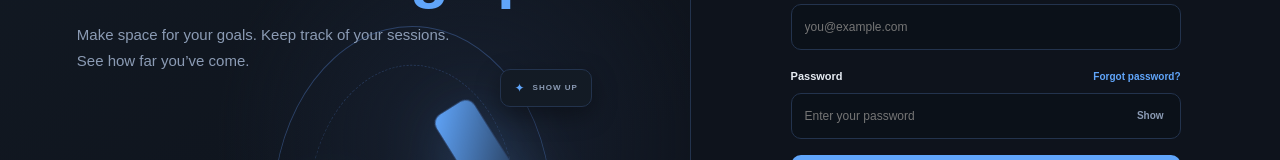
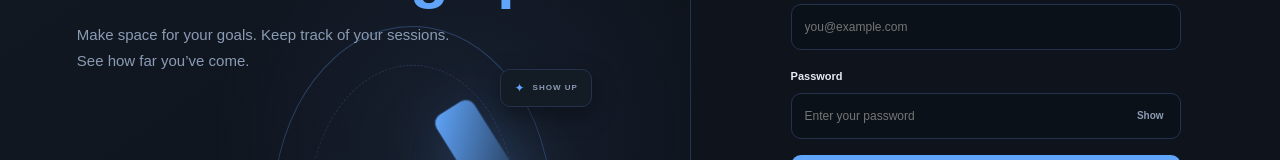
Before and after one commit to JacobPlusPlus/gym-app, a React (Vite) app in the folder frontend/: page /login in a window 1280 px wide. Shown: the part 325-485 px from the top of the page. Built offline with nearby package versions, Linux system fonts and the light colour scheme.

Commit message:
fix: remove password reset from login

```diff
--- a/frontend/src/pages/Login.jsx
+++ b/frontend/src/pages/Login.jsx
@@ -77,9 +77,6 @@ function Login() {
 
             <div className="login-password-label">
               <label htmlFor="login-password">Password</label>
-              <button type="button" className="login-text-button" onClick={() => setNotice('Password reset is not available in this demo yet.')}>
-                Forgot password?
-              </button>
             </div>
             <div className="login-password-field">
               <input
--- a/frontend/src/styles/login.css
+++ b/frontend/src/styles/login.css
@@ -197,8 +197,7 @@
   font-size: 11px;
 }
 
-.login-demo-link,
-.login-text-button {
+.login-demo-link {
   padding: 0;
   border: 0;
   background: transparent;
@@ -262,10 +261,6 @@
   margin-top: 2px;
 }
 
-.login-text-button {
-  font-size: 10px;
-}
-
 .login-password-field {
   position: relative;
 }
@@ -290,8 +285,7 @@
 }
 
 .login-password-toggle:hover,
-.login-demo-link:hover,
-.login-text-button:hover {
+.login-demo-link:hover {
   color: var(--text);
 }
 
```
